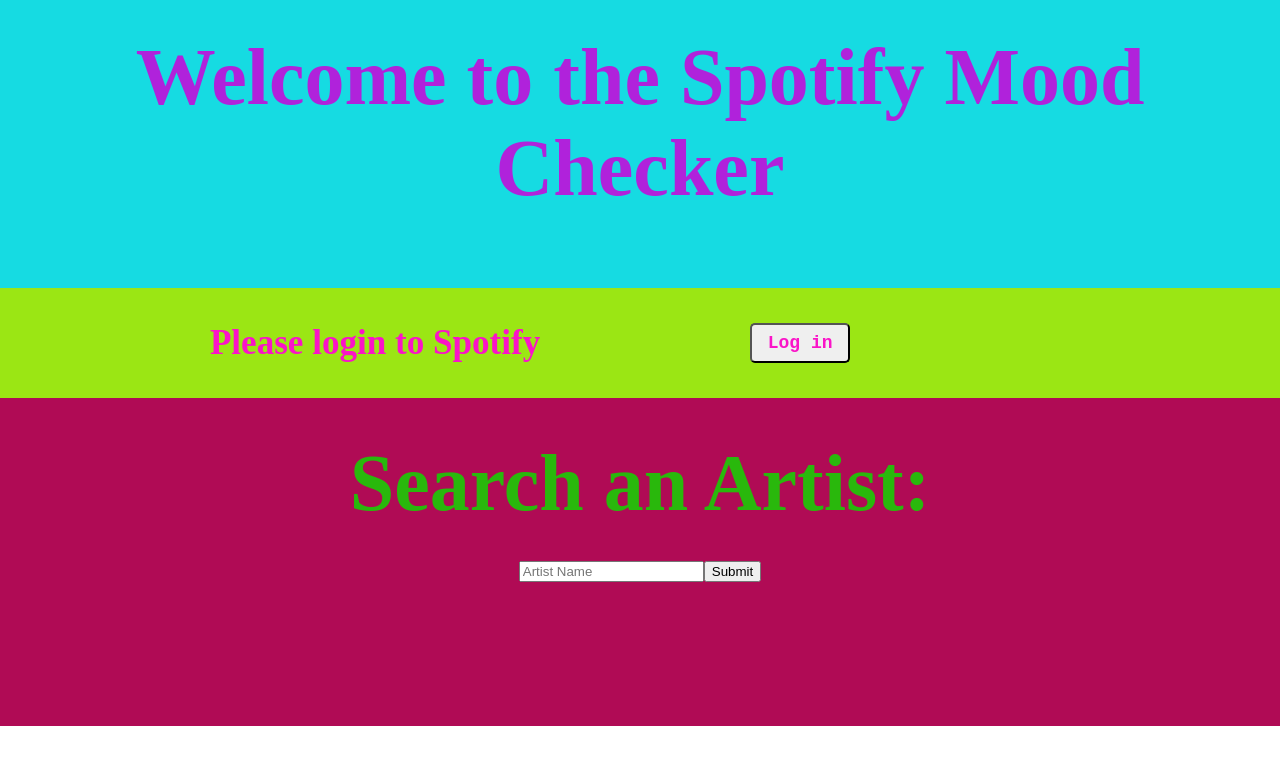
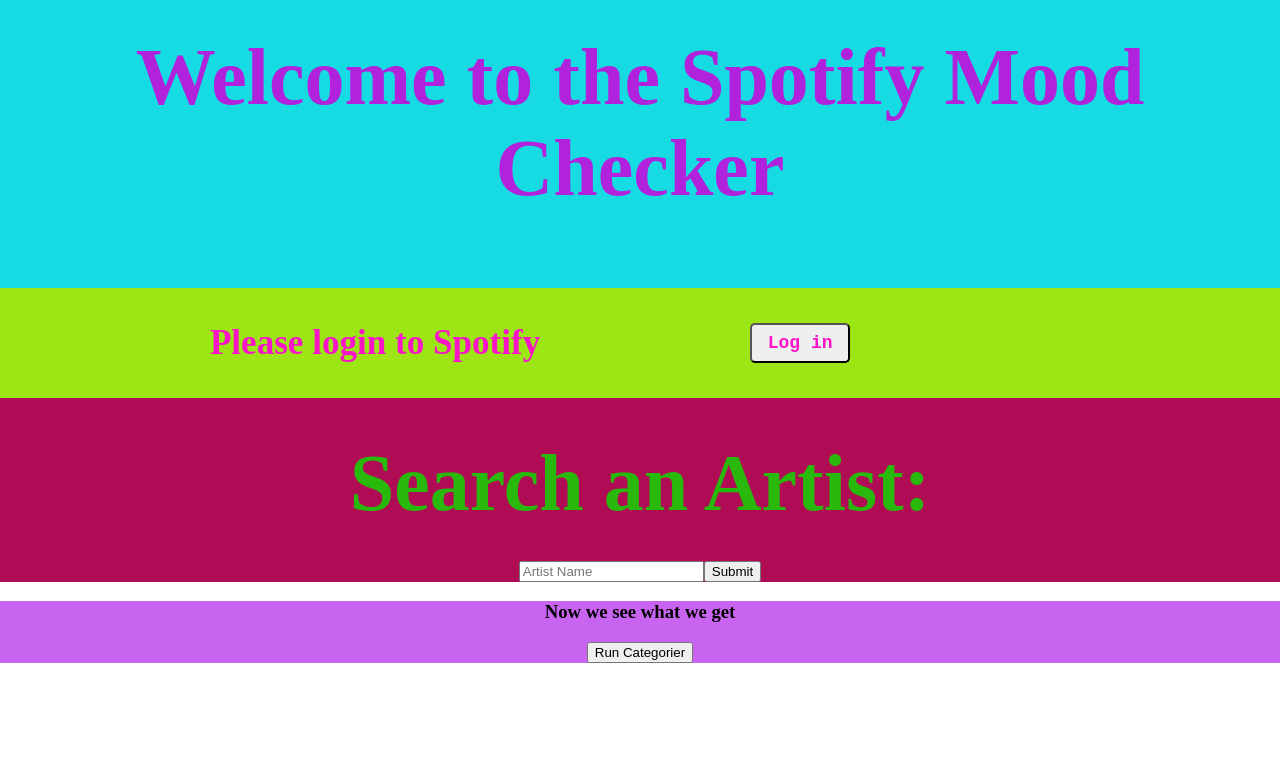
Before and after one commit to mbroberts1019/spotify_react, a React (Create React App) app: page / in a window 1280 px wide. Shown: the top 764 px of the page. Built offline with nearby package versions, Linux system fonts and the light colour scheme.

Commit message:
end of class 5/7, cards in artist search link to album search, basic call to imagga

```diff
--- a/src/App.js
+++ b/src/App.js
@@ -5,7 +5,7 @@
 import ArtistSearch from './components/ArtistSearch';
 import SpotifyLogin from './components/SpotifyLogin';
 import AlbumSearch from './components/AlbumSearch';
-
+import ImgClass from './components/ImgClass';
 
 
 
@@ -41,6 +41,7 @@
       <SpotifyLogin />
       <ArtistSearch onArtistChange={(n,i)=> this.onArtistChange(n,i)}/>
       <AlbumSearch artistName={this.state.artistName} artistId={this.state.artistId}/>
+      <ImgClass />
     </div>
     );
   }
--- a/src/components/ArtistSearch.js
+++ b/src/components/ArtistSearch.js
@@ -4,11 +4,24 @@
 
 const artistSearch = {
   color: 'rgba(41, 184, 12)',
-  height: '20rem',
+  height: '100%',
   backgroundColor: '#B00B55',
   textAlign: 'center',
   paddingTop: '0.5rem',
-  margin: 'auto'
+  margin: 'auto',
+
+
+
+}
+
+const searchCard = {
+  display: 'flex',
+  flexWrap: 'wrap',
+  alignItems:'flex-start',
+  alignContent: 'space-around',
+  justifyContent: 'start',
+  width: "100%"
+
 
 }
 
@@ -22,6 +35,12 @@
 
 
 export default class ArtistSearch extends React.Component {
+  constructor(props){
+    super(props);
+    this.state = {
+      searchCards: []
+    };
+  }
 
   onSubmit(e) {
     e.preventDefault();
@@ -39,9 +58,31 @@
     }).then((res) => res.json())
       .then(res => {
         console.log(res.artists);
+        let searchCards =[];
+//
+        for(let i = 0; i<5; i++){
+          console.log(res.artists.items[i].images[1].url)
+          searchCards.push( < Card card_name={res.artists.items[i].name} card_id={res.artists.items[i].id} onClick = {(id, name) => this.props.onArtistChange(id, name)} key = {
+                i
+              }
+              img = {
+                res.artists.items[i].images[1].url
+              }
+              />);
 
-        this.props.onArtistChange(res.artists.items[0].name, res.artists.items[0].id);
+        }
+        console.log (searchCards);
+        this.setState({searchCards:searchCards});
+
+
+
+        // this.props.onArtistChange(res.artists.items[0].name, res.artists.items[0].id);
       });
+
+
+
+
+
   }
   render() {
     return (
@@ -51,7 +92,7 @@
           <input id="searchedName" type="text" placeholder="Artist Name" ></input>
           <button type="submit">Submit</button>
         </form>
-        <div>{this.cards}</div>
+        <div style={searchCard} >{this.state.searchCards}</div>
       </div>
 
 
--- a/src/components/Card.js
+++ b/src/components/Card.js
@@ -22,7 +22,7 @@
 
   render(){
     return(
-      <div style ={style}>
+      <div onClick={()=>this.props.onClick(this.props.card_name, this.props.card_id)} style ={style}>
         <img style={img}  src={this.props.img}></img>
         <h3>{this.props.title} </h3>
       </div>
--- /dev/null
+++ b/src/components/ImgClass.js
@@ -0,0 +1,57 @@
+import React from 'react';
+
+
+const imgClassStyle = {
+    heightMin: "50px",
+    height: "100%",
+    backgroundColor: 'rgb(200,100,240)'
+}
+
+
+
+
+
+
+
+
+export default class ImgClass extends React.Component{
+    constructor(props){
+        super(props);
+        this.state= {
+            img_url: ''
+        }
+    }
+
+    onSubmit(e){
+        e.preventDefault();
+
+
+
+        fetch(`http://api.imagga.com/v2/categories/personal_photos?image_url=https://i.scdn.co/image/3eb78fb754bef6927420f90e984ed7f4cb261438`, {
+        method: 'GET',
+        headers:
+            {Authorization: "Basic YWNjX2JlZGQ5YmE3YzZmOTUxMTo4NTAxOWRiMmNiYWYzYjUzNTk5NGNkZjhlMzEzZTE5NA=="}
+        }).then((res)=> res.json()).then(res => console.log(res));
+
+
+
+
+
+
+
+    }
+
+
+    render(){
+        return(
+            <div style= {imgClassStyle}>
+                <h3>Now we see what we get</h3>
+                <form onSubmit= {(e)=> this.onSubmit(e)}>
+                    <button type= "submit">Run Categorier</button>
+                </form>
+            </div>
+        )
+
+
+    }
+}
```
Also changed, not shown: src/components/AlbumSearch.js (+4 -4 lines).
